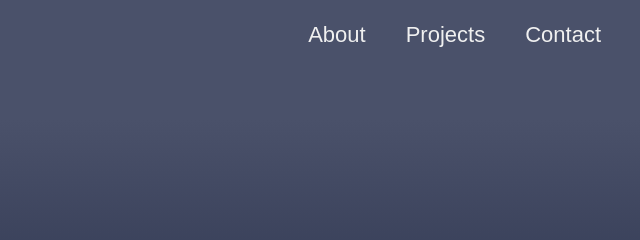
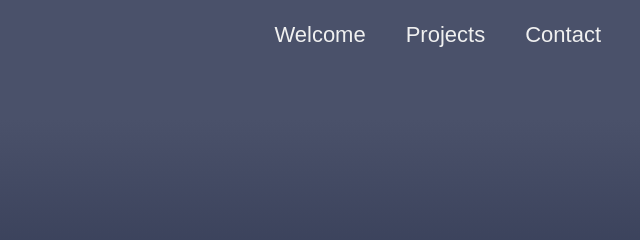
Before and after one commit to LeVasseur314/portfolio, a plain HTML site: page index.html in a window 1280 px wide. Shown: the top 240 px of the page, 639-1279 px from the left. Drawn offline with Linux system fonts and the light colour scheme.

Commit message:
Update index.html

```diff
--- a/index.html
+++ b/index.html
@@ -9,7 +9,7 @@
   <body>
     <nav id='navbar' class='nav'>
       <ul class='navlist'>
-        <li><a href='#welcome-section'>About</a></li>
+        <li><a href='#welcome-section'>Welcome</a></li>
         <li><a href='#projects'>Projects</a></li>
         <li><a href='#contact'>Contact</a></li>
       </ul>
```
